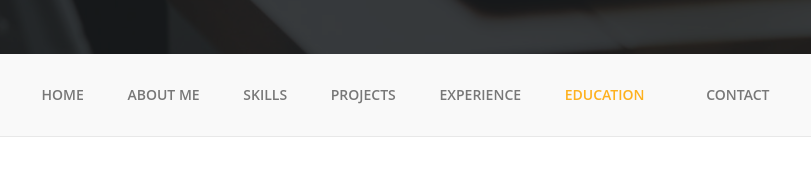
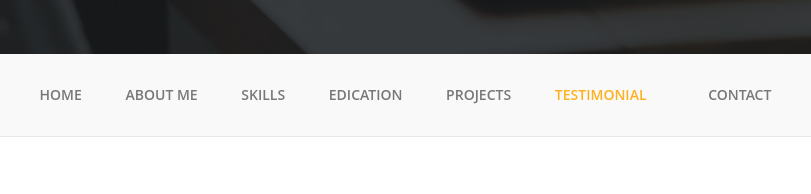
Before and after one commit to nikolozi2001/portfolio, a plain HTML site: page index.html in a window 1280 px wide. Shown: the part 696-890 px from the top of the page, 237-1048 px from the left. Drawn offline with Linux system fonts and the light colour scheme.

Commit message:
bug fixed

```diff
--- a/index.html
+++ b/index.html
@@ -3,7 +3,7 @@
 <head>
 <meta charset="utf-8">
 <meta name="viewport" content="width=device-width, maximum-scale=1">
-<title>Nika Portfolio HTML5 Template | Webthemez</title>
+<title>Nika's Portfolio</title>
 <link rel="icon" href="favicon.png" type="image/png">
 <link href="css/bootstrap.min.css" rel="stylesheet" type="text/css">
 <link rel="stylesheet" href="js/fancybox/jquery.fancybox.css" type="text/css" media="screen" />
@@ -63,9 +63,9 @@
 			  <li class="active"><a href="#hero_section" class="scroll-link">Home</a></li>
 			  <li><a href="#aboutUs" class="scroll-link">About Me</a></li>
 			  <li><a href="#service" class="scroll-link">Skills</a></li>
+			  <li><a href="#education" class="scroll-link">Edication</a></li>
 			  <li><a href="#Portfolio" class="scroll-link">Projects</a></li>
-			  <li><a href="#clients" class="scroll-link">Experience</a></li>
-			  <li><a href="#team" class="scroll-link">Education</a></li>
+			  <li><a href="#team" class="scroll-link">Testimonial</a></li>
 			  <li><a href="#contact" class="scroll-link">Contact</a></li>
 			</ul>
       </div>
@@ -174,7 +174,7 @@
 </section>
 <!-- section skill End -->
 
-<div class="container">
+<div class="container" id="education">
   <div class="row">
       <div class="col-md-12 wow fadeInLeft">
 
```
